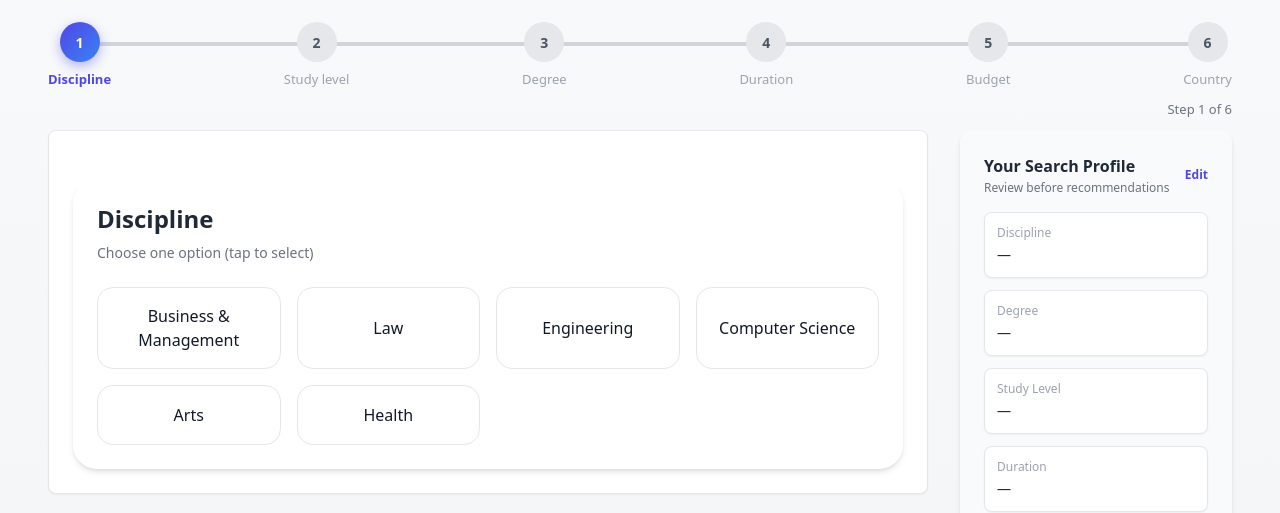
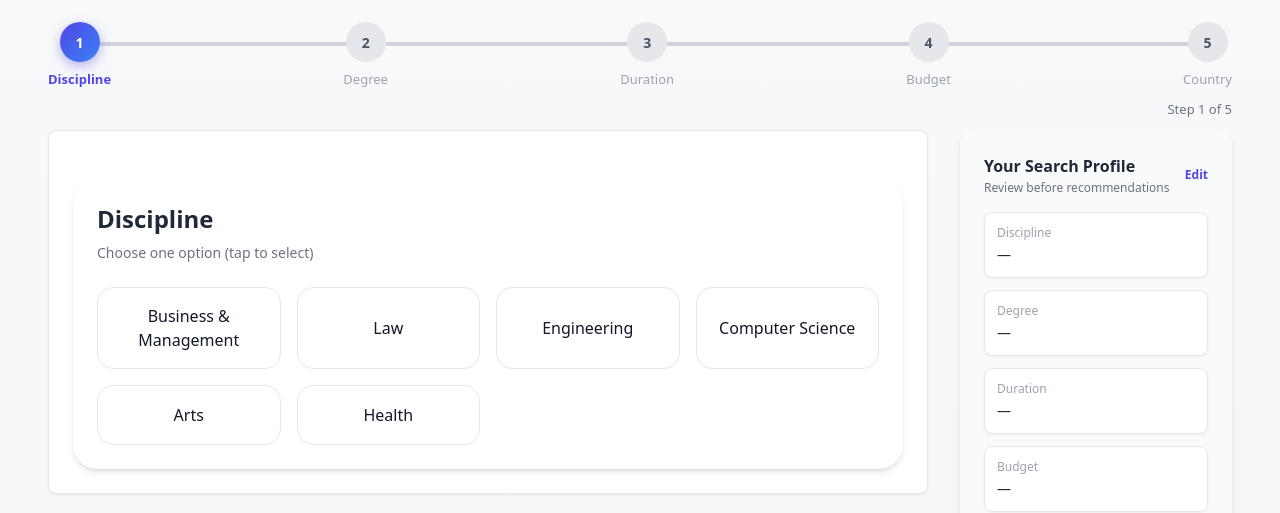
Before and after one commit to SameerRaza-2003/FES-Website-Chatbot-Proto, a React (Vite) app: page /course-finder in a window 1280 px wide. Shown: the part 146-659 px from the top of the page. Built offline with nearby package versions, Linux system fonts and the light colour scheme; no server answers.

Commit message:
fix: adjust choices of course finders

```diff
--- a/src/pages/CourseFinder.jsx
+++ b/src/pages/CourseFinder.jsx
@@ -6,7 +6,6 @@ import Stepper from '../sections/Course-Finder/Stepper'
 
 const STEPS = [
   { key: 'discipline', title: 'Discipline' },
-  { key: 'study_level', title: 'Study level' },
   { key: 'degree', title: 'Degree' },
   { key: 'duration', title: 'Duration' },
   { key: 'budget', title: 'Budget' },
@@ -18,14 +17,18 @@ export default function CourseFinder() {
   const [answers, setAnswers] = useState({
     discipline: null,
     degree: null,
-    study_level: null,
     duration: null,
     budget: null,
     country: 'United Kingdom'
   })
 
   const handleAnswer = (key, val) => {
-    setAnswers(a => ({ ...a, [key]: val }))
+    // If degree is changed, reset duration as the options will be different
+    if (key === 'degree') {
+      setAnswers(a => ({ ...a, [key]: val, duration: null }))
+    } else {
+      setAnswers(a => ({ ...a, [key]: val }))
+    }
     // auto-advance
     setTimeout(() => setCurrent(c => Math.min(STEPS.length - 1, c + 1)), 100)
   }
@@ -43,6 +46,7 @@ export default function CourseFinder() {
               title={STEPS[current].title}
               onAnswer={handleAnswer}
               initial={answers[STEPS[current].key]}
+              answers={answers}
             />
           </div>
 
--- a/src/pages/Recommendations.jsx
+++ b/src/pages/Recommendations.jsx
@@ -26,9 +26,6 @@ export default function Recommendations() {
     "Scholarship opportunities?"
   ];
 
-  useEffect(() => {
-    messagesEndRef.current?.scrollIntoView({ behavior: "smooth" });
-  }, [messages]);
 
   const sendMessage = (text) => {
     if (!text.trim()) return;
--- a/src/sections/Book-Session/SessionForm.jsx
+++ b/src/sections/Book-Session/SessionForm.jsx
@@ -162,14 +162,12 @@ export default function MultiStepForm() {
   const nextStep = () => {
     if (isStepValid() && step < steps.length - 1) {
       setStep(step + 1);
-      window.scrollTo({ top: 0, behavior: 'smooth' });
     }
   };
 
   const prevStep = () => {
     if (step > 0) {
       setStep(step - 1);
-      window.scrollTo({ top: 0, behavior: 'smooth' });
     }
   };
 
--- a/src/sections/Course-Finder/QuestionStep.jsx
+++ b/src/sections/Course-Finder/QuestionStep.jsx
@@ -3,14 +3,19 @@ import TilesGrid from './TilesGrid';
 
 const OPTIONS = {
   discipline: ['Business & Management', 'Law', 'Engineering', 'Computer Science', 'Arts', 'Health'],
-  study_level: ['Undergraduate', 'Postgraduate'],
   degree: ['Bachelors', 'Masters', 'Diploma', 'PhD'],
-  duration: ['1 year', '2 year', '3 year', '4 year', '>4 years'],
   budget: ['10000', '15000', '20000', '30000', 'No limit'],
   country: ['United Kingdom'],
 };
 
-export default function QuestionStep({ stepKey, title, onAnswer, initial }) {
+const getDurationOptions = (degree) => {
+  if (degree === 'Masters' || degree === 'PhD') {
+    return ['1 year', '2 year'];
+  }
+  return ['1 year', '2 year', '3 year', '4 year', '>4 years'];
+};
+
+export default function QuestionStep({ stepKey, title, onAnswer, initial, answers }) {
   const [selected, setSelected] = useState(initial || null);
 
   const handleSelect = (val) => {
@@ -26,7 +31,7 @@ export default function QuestionStep({ stepKey, title, onAnswer, initial }) {
 
       {/* Options Grid */}
       <div className="mt-6">
-        <TilesGrid options={OPTIONS[stepKey] || []} selected={selected} onSelect={handleSelect} />
+        <TilesGrid options={stepKey === 'duration' ? getDurationOptions(answers.degree) : OPTIONS[stepKey] || []} selected={selected} onSelect={handleSelect} />
       </div>
     </div>
   );
```
